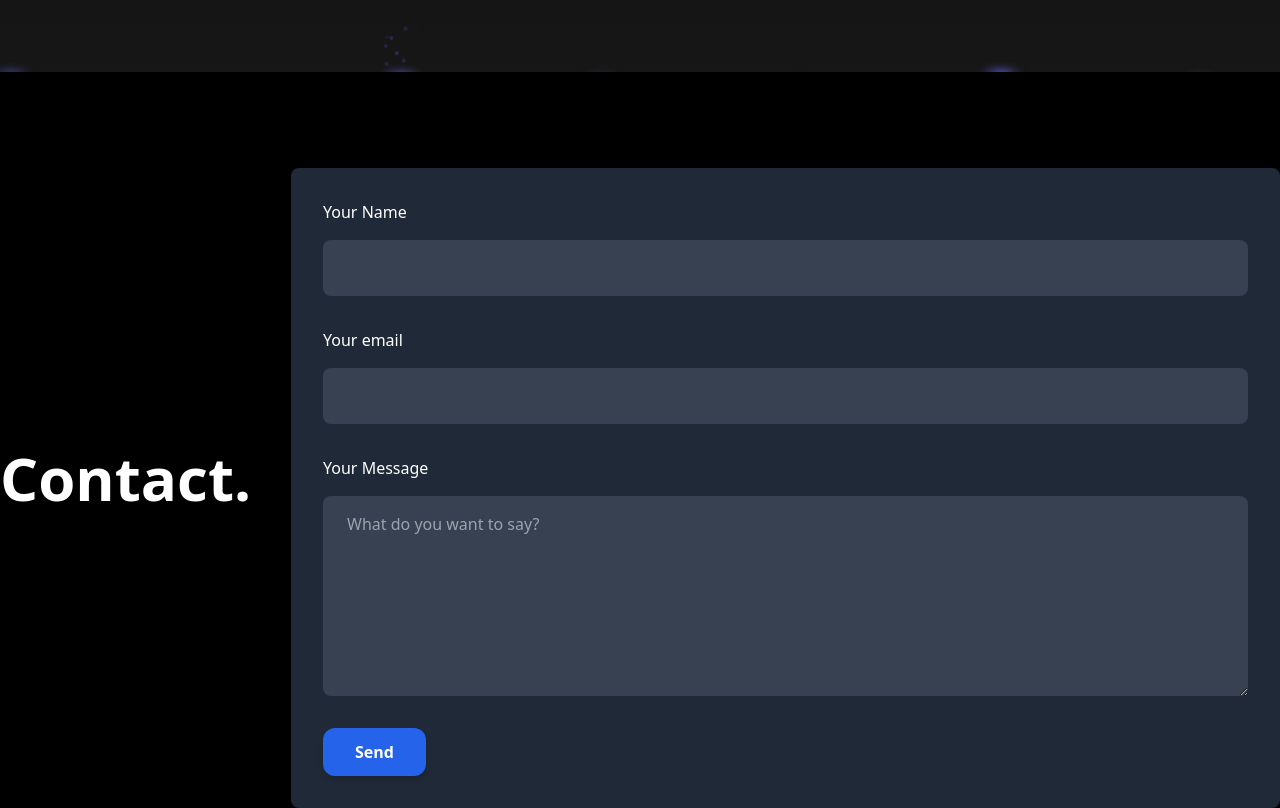
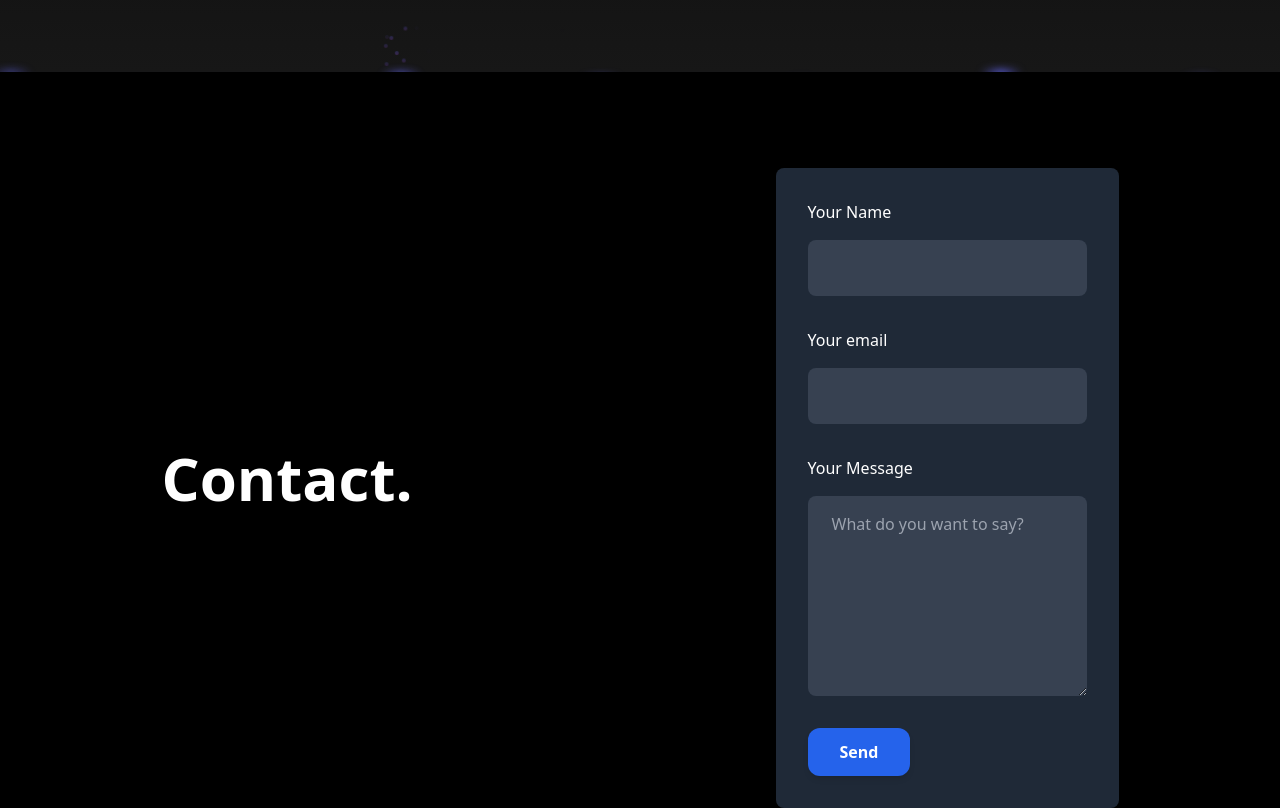
Before and after one commit to ishan-26/homepage, a React (Vite) app: page / in a window 1280 px wide. Shown: the part 5648-6456 px from the top of the page. Built offline with nearby package versions, Linux system fonts and the light colour scheme.

Commit message:
Update Contact.jsx

```diff
--- a/src/components/Contact.jsx
+++ b/src/components/Contact.jsx
@@ -61,7 +61,7 @@ const Contact = () => {
 
   return (
     <div className="xl:mt-12 flex xl:flex-row flex-col-reverse gap-10 overflow-hidden">
-      <div className="flex flex-col justify-center items-start">
+      <div className="flex flex-col justify-center items-start max-w-5xl mx-auto">
         <p className={styles.sectionSubText}>Get in touch</p>
         <h3 className={styles.sectionHeadText}>Contact.</h3>
       </div>
@@ -69,7 +69,7 @@ const Contact = () => {
       <form
         ref={formRef}
         onSubmit={handleSubmit}
-        className="mt-12 flex flex-col gap-8 bg-gray-800 p-8 rounded-lg flex-grow"
+        className="mt-12 flex flex-col gap-8 bg-gray-800 p-8 rounded-lg max-w-3xl mx-auto"
       >
         <label className="flex flex-col">
           <span className="text-white font-medium mb-4">Your Name</span>
```
